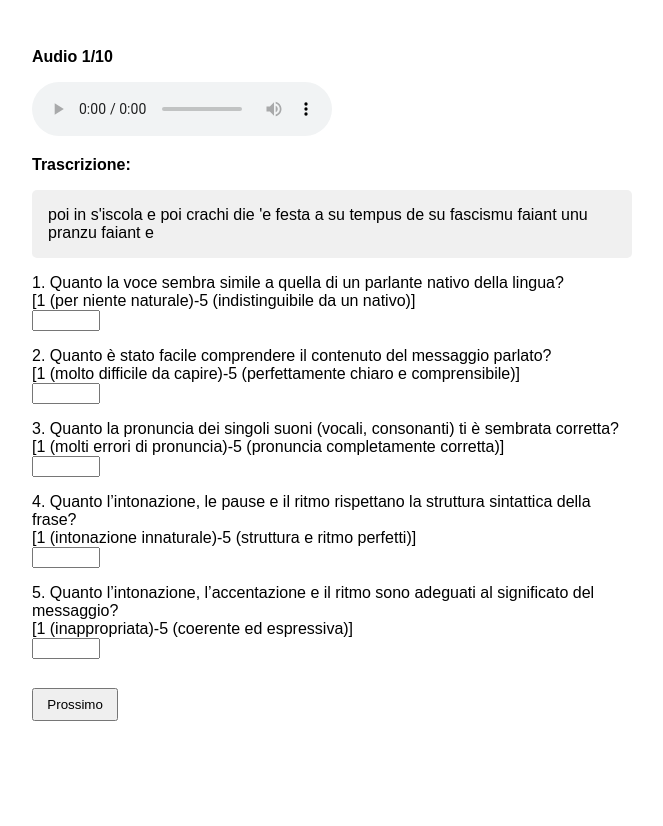
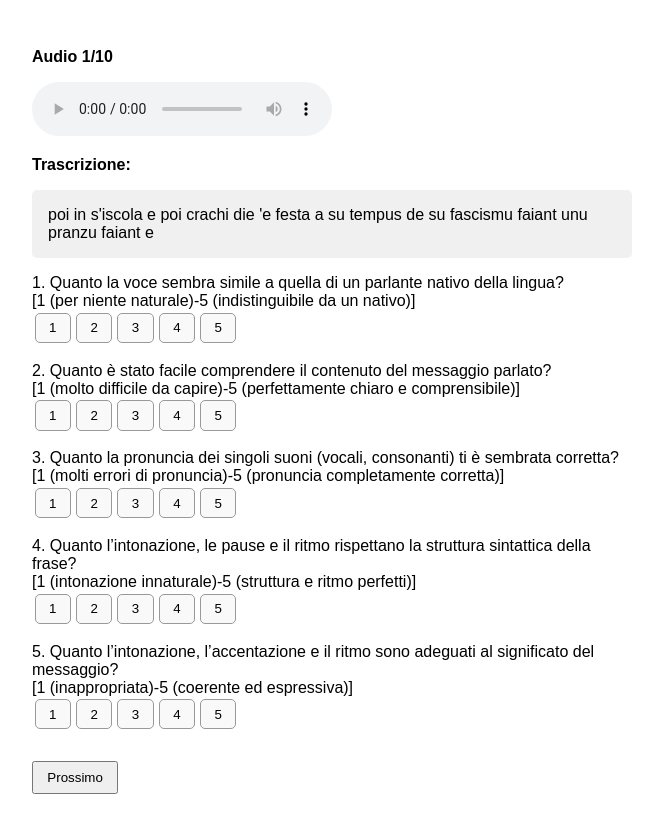
Before and after one commit to marcommanca/mos-tts-test, a plain HTML site: page index.html in a window 1280 px wide. Both pictures are taken after typing "Sample", "Sample" into the empty fields and a click on the button "Inizia il test". Shown: the whole page, without its empty margins (308-971 px from the left). Before the commit the page ends 800 px from the top, so only its background shows below. Drawn offline with Linux system fonts and the light colour scheme.

Commit message:
Add files via upload

```diff
--- a/index.html
+++ b/index.html
@@ -10,6 +10,20 @@
     .btn { padding: 0.5em 1em; margin-top: 1em; }
     .question { margin-bottom: 1em; }
     input[type=number] { width: 60px; }
+.rating-btn {
+  margin: 0.2em;
+  padding: 0.5em 1em;
+  border: 1px solid #999;
+  background-color: #f9f9f9;
+  cursor: pointer;
+  border-radius: 5px;
+}
+
+.rating-btn.selected {
+  background-color: #007BFF;
+  color: white;
+  border-color: #0056b3;
+}
   </style>
 </head>
 <body>
@@ -35,24 +49,25 @@
 
     <form id="question-form">
       <div class="question">
-        <label>1. Quanto la voce sembra simile a quella di un parlante nativo della lingua?<br>[1 (per niente naturale)-5 (indistinguibile da un nativo)]</label><br>
-        <input type="number" min="1" max="5" name="q1" required>
+        <label>
+	1. Quanto la voce sembra simile a quella di un parlante nativo della lingua?<br>[1 (per niente naturale)-5 (indistinguibile da un nativo)]</label><br>
+        <div class="rating-buttons" data-question="q1"></div>
       </div>
       <div class="question">
         <label>2. Quanto è stato facile comprendere il contenuto del messaggio parlato?<br>[1 (molto difficile da capire)-5 (perfettamente chiaro e comprensibile)]</label><br>
-        <input type="number" min="1" max="5" name="q2" required>
+        <div class="rating-buttons" data-question="q2"></div>
       </div>
       <div class="question">
         <label>3. Quanto la pronuncia dei singoli suoni (vocali, consonanti) ti è sembrata corretta?<br>[1 (molti errori di pronuncia)-5 (pronuncia completamente corretta)]</label><br>
-        <input type="number" min="1" max="5" name="q3" required>
+        <div class="rating-buttons" data-question="q3"></div>
       </div>
       <div class="question">
         <label>4. Quanto l’intonazione, le pause e il ritmo rispettano la struttura sintattica della frase?<br>[1 (intonazione innaturale)-5 (struttura e ritmo perfetti)]</label><br>
-        <input type="number" min="1" max="5" name="q4" required>
+        <div class="rating-buttons" data-question="q4"></div>
       </div>
       <div class="question">
         <label>5. Quanto l’intonazione, l’accentazione e il ritmo sono adeguati al significato del messaggio?<br>[1 (inappropriata)-5 (coerente ed espressiva)]</label><br>
-        <input type="number" min="1" max="5" name="q5" required>
+        <div class="rating-buttons" data-question="q5"></div>
       </div>
       <button class="btn" type="submit">Prossimo</button>
     </form>
@@ -96,6 +111,32 @@
       }
     });
 
+document.querySelectorAll('.rating-buttons').forEach(container => {
+  const questionName = container.dataset.question;
+  for (let i = 1; i <= 5; i++) {
+    const btn = document.createElement('button');
+    btn.type = 'button';
+    btn.textContent = i;
+    btn.className = 'rating-btn';
+    btn.dataset.value = i;
+    btn.addEventListener('click', () => {
+      // Deseleziona gli altri
+      container.querySelectorAll('button').forEach(b => b.classList.remove('selected'));
+      btn.classList.add('selected');
+      // Salva il valore selezionato in un campo nascosto
+      let hiddenInput = container.querySelector('input[type=hidden]');
+      if (!hiddenInput) {
+        hiddenInput = document.createElement('input');
+        hiddenInput.type = 'hidden';
+        hiddenInput.name = questionName;
+        container.appendChild(hiddenInput);
+      }
+      hiddenInput.value = i;
+    });
+    container.appendChild(btn);
+  }
+});
+
     questionForm.addEventListener('submit', (e) => {
       e.preventDefault();
       const data = new FormData(questionForm);
@@ -123,6 +164,16 @@
       audioNumber.textContent = index + 1;
       audioPlayer.src = `audio/${fileName}`;
       questionForm.reset();
+
+  document.querySelectorAll('.rating-buttons').forEach(container => {
+    container.querySelectorAll('button').forEach(btn => {
+      btn.classList.remove('selected');
+    });
+    // rimuovi anche il possibile input hidden
+    const hidden = container.querySelector('input[type=hidden]');
+    if (hidden) hidden.remove();
+  });
+
       const transcriptionPath = `text/${fileName.replace(/\.[^/.]+$/, '.txt')}`;
       fetch(transcriptionPath)
        .then(response => {
```
